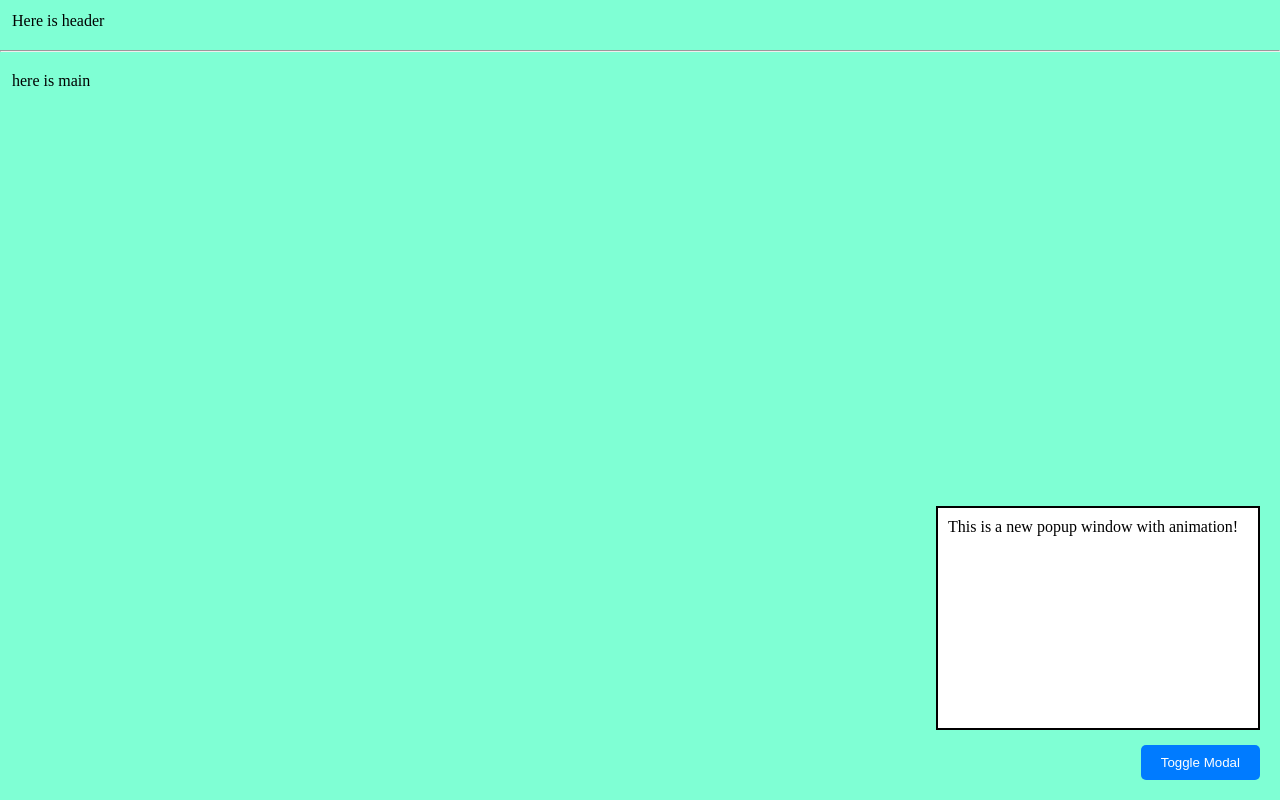
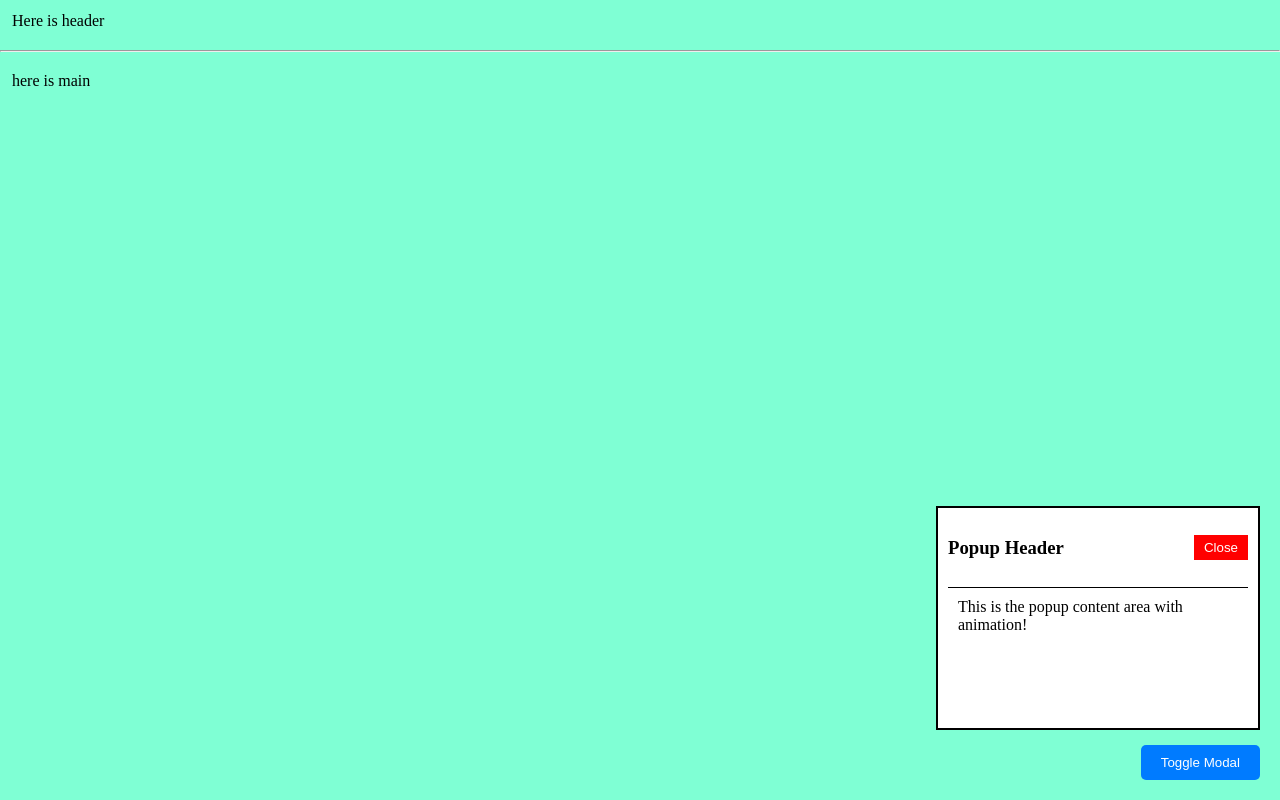
Before and after one commit to joeban0608/html-popup-modal, a plain HTML site: page index.html in a window 1280 px wide. Both pictures are taken after a click on the button "Toggle Modal". Drawn offline with Linux system fonts and the light colour scheme.

Commit message:
feat: popupContent 新增 close 按鈕

```diff
--- a/index.html
+++ b/index.html
@@ -3,7 +3,7 @@
   <head>
     <meta charset="UTF-8" />
     <meta name="viewport" content="width=device-width, initial-scale=1.0" />
-    <title>Popup btn demo with animation</title>
+    <title>Popup btn demo with header and close button</title>
   </head>
   <body>
     <div style="width: 100dvw; height: 100dvh; background-color: aquamarine">
@@ -52,7 +52,13 @@
             // 創建新彈窗並淡入
             const newPopupDiv = document.createElement("div");
             newPopupDiv.classList.add("popupDiv");
-            newPopupDiv.innerHTML = "This is a new popup window with animation!";
+            newPopupDiv.innerHTML = `
+              <div style="display: flex; justify-content: space-between; align-items: center; border-bottom: 1px solid black; padding-bottom: 10px;">
+                <h3>Popup Header</h3>
+                <button id="closeBtn" style="background-color: red; color: white; border: none; padding: 5px 10px; cursor: pointer;">Close</button>
+              </div>
+              <div style="padding: 10px;">This is the popup content area with animation!</div>
+            `;
             newPopupDiv.setAttribute(
               "style",
               "position: absolute; right: 20px; bottom: 70px; width: 300px; height: 200px; background-color: white; border: 2px solid black; padding: 10px; opacity: 0; transition: opacity 0.5s ease;"
@@ -63,6 +69,14 @@
             setTimeout(() => {
               newPopupDiv.style.opacity = "1";
             }, 10);
+
+            // 關閉彈窗按鈕功能
+            document.getElementById("closeBtn").addEventListener("click", function () {
+              newPopupDiv.style.opacity = "0";
+              setTimeout(() => {
+                newPopupDiv.remove();
+              }, 500);
+            });
           }
         });
     </script>
```
